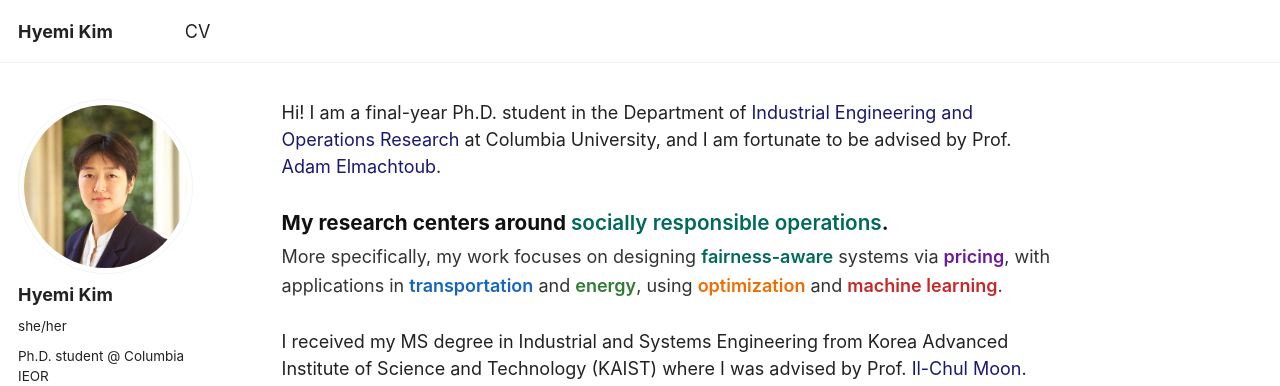
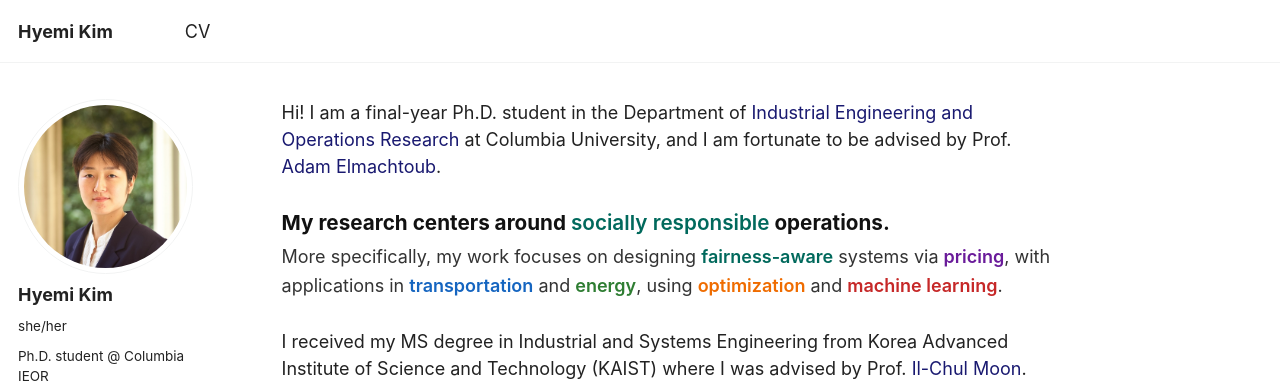
Before and after one commit to HyemiK1m/hyemik1m.github.io, a Jekyll site: the page built from _pages/about.md, in a window 1280 px wide and 900 px high. Shown: the top 386 px of the window. Built offline with Jekyll 4.4.1, drawn with Linux system fonts in a browser that asks for light colours; some web fonts are replaced; a script that is not in the unit is left out.

Commit message:
Update about.md

```diff
--- a/_pages/about.md
+++ b/_pages/about.md
@@ -27,7 +27,7 @@ redirect_from:
 Hi! I am a final-year Ph.D. student in the Department of [Industrial Engineering and Operations Research](https://ieor.columbia.edu/) at Columbia University, and I am fortunate to be advised by Prof. [Adam Elmachtoub](https://www.columbia.edu/~ae2516/).
 
 <div style="margin: 1.5em 0;">
-  <span style="font-size: 1.15em; font-weight: bold; display: block; margin-bottom: 5px; color: #111;">My research centers around <span class="text-fairness">socially responsible operations</span>.</span>
+  <span style="font-size: 1.15em; font-weight: bold; display: block; margin-bottom: 5px; color: #111;">My research centers around <span class="text-fairness">socially responsible</span> operations.</span>
   <span style="font-size: 1em; line-height: 1.6; color: #333;">More specifically, my work focuses on designing <span class="text-fairness">fairness-aware</span> systems via <span class="text-pricing">pricing</span>, with applications in <span class="text-transportation">transportation</span> and <span class="text-energy">energy</span>, using <span class="text-optimization">optimization</span> and <span class="text-ml">machine learning</span>.</span>
 </div>
 
```
